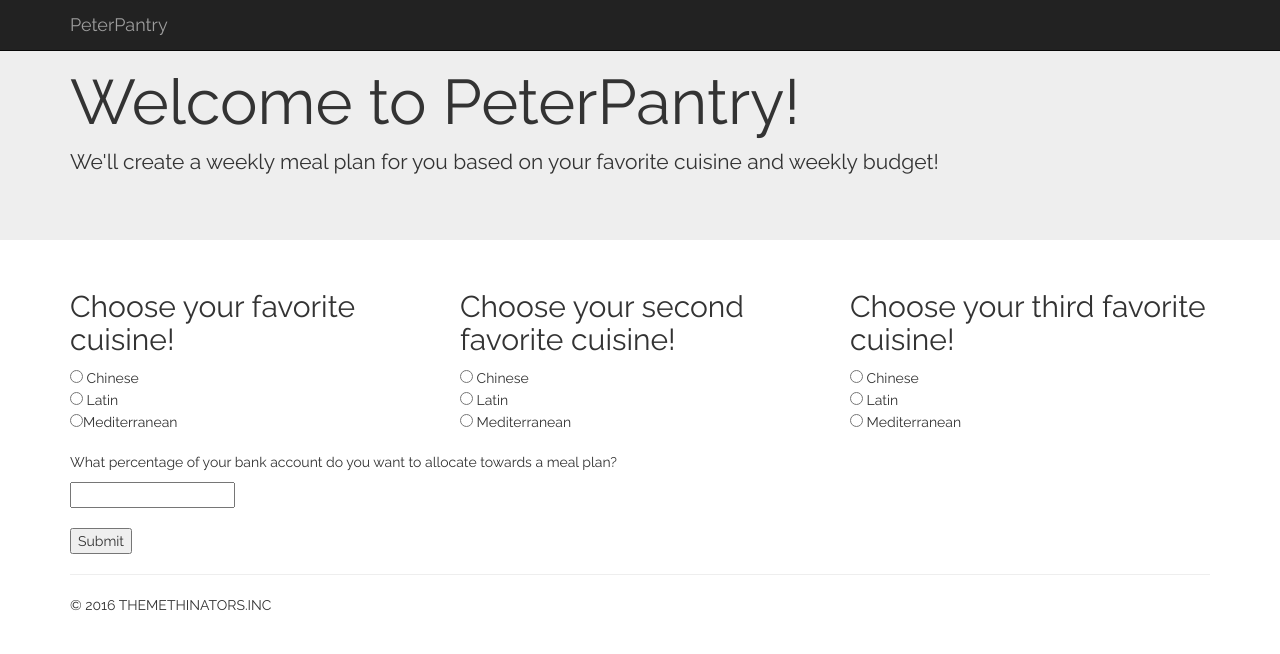
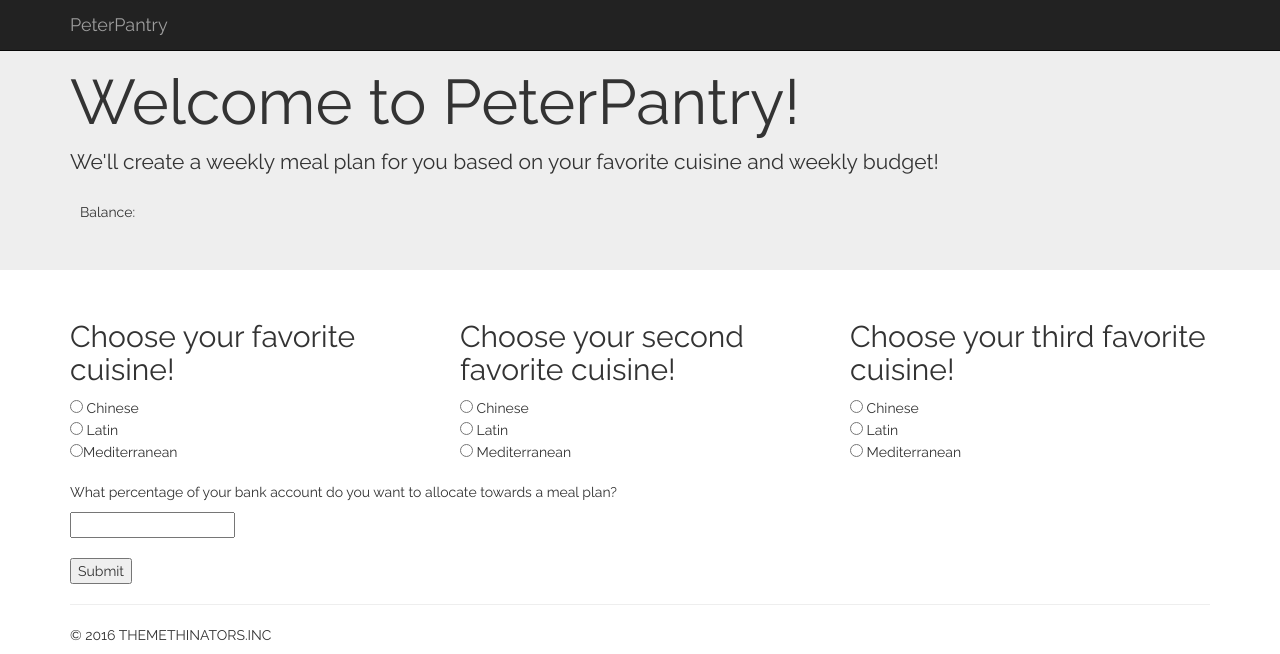
Before and after one commit to jerrrytan/bitcamp, a Django app: template bitcamp/bitcampapp/templates/bitcampapp/index.html in a window 1280 px wide. Shown: the top 654 px of the page. Run offline with Django 3.2, Linux system fonts and the light colour scheme; the template is opened without the code that fills it, so the values that code supplies are empty; some libraries are stand-ins or nearby versions.

Commit message:
new stuff

```diff
--- a/bitcamp/bitcampapp/templates/bitcampapp/index.html
+++ b/bitcamp/bitcampapp/templates/bitcampapp/index.html
@@ -1,4 +1,3 @@
-
 <!DOCTYPE html>
 <html lang="en">
     <head>
@@ -24,18 +23,14 @@
 src:url(https://fonts.googleapis.com/css?family=Raleway);
         }
         </style>
-        <!-- Custom styles for this template -->
-
-
-        <!-- Just for debugging purposes. Don't actually copy these 2 lines! -->
-        <!--[if lt IE 9]><script src="../../assets/js/ie8-responsive-file-warning.js"></script><![endif]-->
-
-
-        <!-- HTML5 shim and Respond.js for IE8 support of HTML5 elements and media queries -->
-        <!--[if lt IE 9]>
-            <script src="https://oss.maxcdn.com/html5shiv/3.7.2/html5shiv.min.js"></script>
-            <script src="https://oss.maxcdn.com/respond/1.4.2/respond.min.js"></script>
-            <![endif]-->
+        <style>
+        .floating-box {
+             display: inline-block;
+                width: 150px;
+                height: 10px;
+                margin: 10px;
+            }
+        </style>
     </head>
 
     <body>
@@ -55,19 +50,17 @@
                 </div><!--/.navbar-collapse -->
             </div>
         </nav>
-
-        <!-- Main jumbotron for a primary marketing message or call to action -->
         <div class="jumbotron">
             <div class="container">
                 <h1>Welcome to PeterPantry!</h1>
                 <p>We'll create a weekly meal plan for you based on your favorite cuisine and weekly budget!</p>
+                <div class="floating-box">Balance:</div>
             </div>
         </div>
 
         <form action={% url 'select' %} method="post">
             {% csrf_token %}
             <div class="container">
-                <!-- Example row of columns -->
                 <div class="row">
                     <div class="col-md-4">
                         <h2>Choose your favorite cuisine!</h2>
```
Also changed, not shown: bitcamp/bitcampapp/templates/bitcampapp/display_plan.html (+20 -11 lines).
